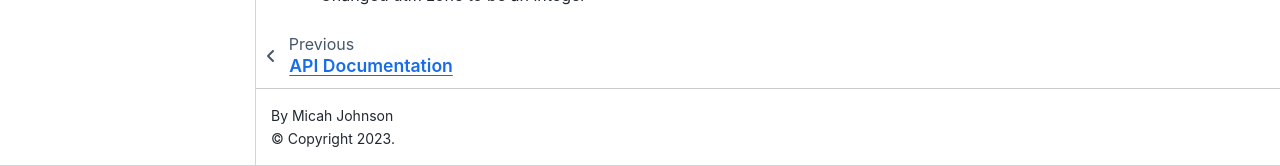
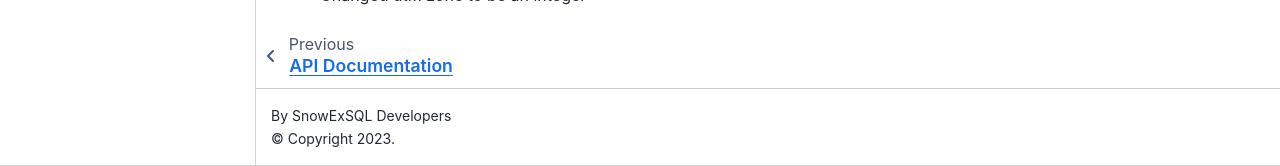
Before and after one commit to SnowEx/snowexsql, a Jupyter Book: the page built from docs/history.rst, in a window 1280 px wide and 954 px high. Shown: the part 788-954 px from the top of the window. Built offline with Jupyter Book 1.0.4 settings and Sphinx 7.4.7 and the Sphinx Book theme 1.1.4, drawn with Linux system fonts in a browser that asks for light colours; pages that are not in the unit, such as notebooks, are missing from menus; comment, search, counter and statistics services are not loaded.

Commit message:
Docs - Config - Update authors
The team has expanded and we will refer to everyone as such.

```diff
--- a/docs/_config.yml
+++ b/docs/_config.yml
@@ -2,7 +2,7 @@
 # Learn more at https://jupyterbook.org/customize/config.html
 
 title: Snowexsql Documentation
-author: Micah Johnson
+author: SnowExSQL Developers
 logo: logo.png
 
 # Force re-execution of notebooks on each build.
```
